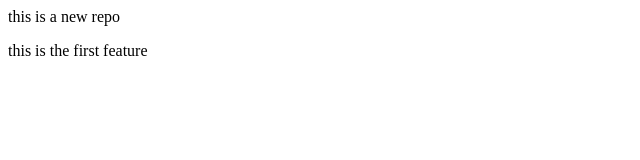
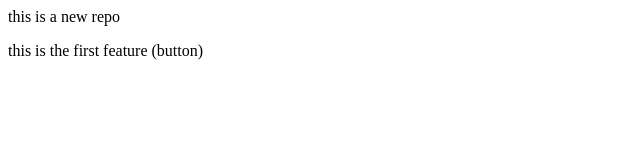
Before and after one commit to TonmoyMAity/localrepo, a plain HTML site: page index.html in a window 1280 px wide. Shown: the full height of the page, 0-640 px from the left. Drawn offline with Linux system fonts and the light colour scheme.

Commit message:
add new button

```diff
--- a/index.html
+++ b/index.html
@@ -1,2 +1,2 @@
 <p>this is a new repo</p>
-<p> this is the first feature </p>
+<p> this is the first feature (button)</p>
```
